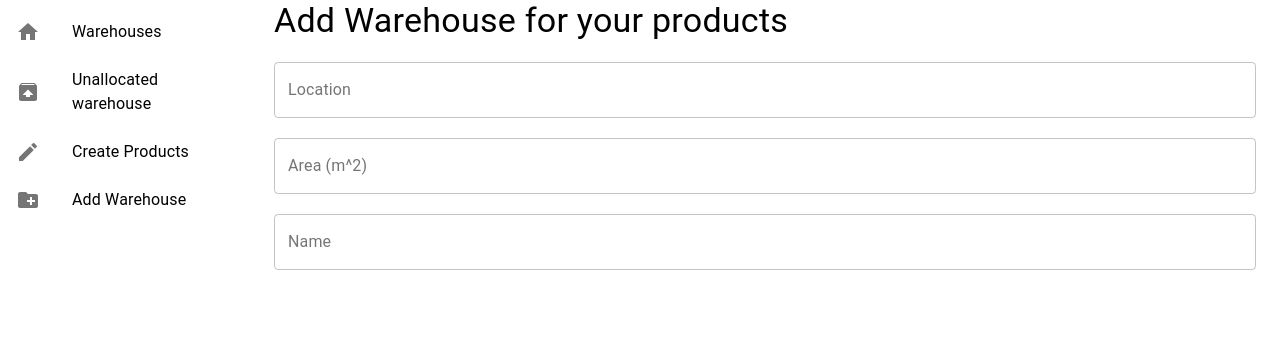
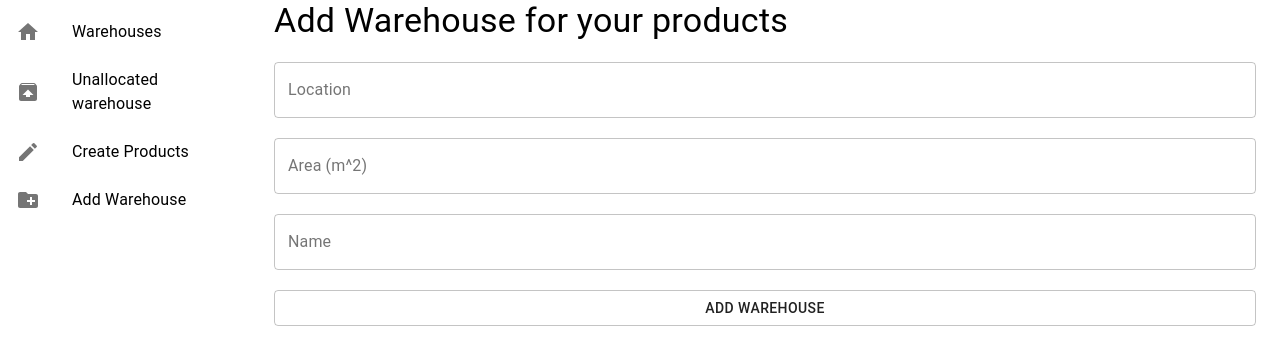
Before and after one commit to DmitriyGrosh/Warehouse, a React app: page /add-warehouse in a window 1280 px wide. Shown: the top 364 px of the page. Built offline with nearby package versions, Linux system fonts and the light colour scheme.

Commit message:
added logical for "add warehouse page"

```diff
--- a/package.json
+++ b/package.json
@@ -44,6 +44,7 @@
     "prettier": "^2.3.2",
     "react": "^17.0.2",
     "react-dom": "^17.0.2",
+    "react-hook-form": "^7.13.0",
     "react-redux": "^7.2.4",
     "react-router-dom": "^5.2.0"
   }
--- /dev/null
+++ b/src/components/main/TextError.js
@@ -0,0 +1,10 @@
+import React from "react"
+import {Typography, withStyles} from "@material-ui/core";
+
+const TextError = withStyles({
+  root: {
+    color: 'red'
+  }
+})(Typography)
+
+export default TextError
--- a/src/components/warehouses/AddWarehouse.js
+++ b/src/components/warehouses/AddWarehouse.js
@@ -1,5 +1,10 @@
 import React from 'react'
-import {Box, Container, makeStyles, TextField, Typography} from "@material-ui/core";
+import {Box, Button, Container, FormControl, makeStyles, TextField, Typography} from "@material-ui/core";
+import { useForm } from "react-hook-form";
+import {useDispatch, useSelector} from "react-redux";
+import {addWarehouse} from "../../redux/actions/warehouses"
+
+import TextError from "../main/TextError";
 
 const useStyles = makeStyles({
   box: {
@@ -7,10 +12,36 @@ const useStyles = makeStyles({
     gridGap: '20px',
     gridTemplateColumns: '1fr',
     paddingTop: '20px'
+  },
+  textField: {
+    width: '100%'
   }
 })
 
 const AddWarehouse = () => {
+
+  const dispatch = useDispatch()
+
+  const {getValues, register, trigger, formState: { errors }} = useForm()
+  const warehouses = useSelector(state => state.warehouse)
+
+  const handleAddWarehouse = () => {
+    const preCheckedValues = ["location", "area", "name"]
+
+    trigger(preCheckedValues).then(isValid => {
+      const formData = getValues()
+      const {location, area, name} = formData
+      const newWarehouse = {
+        idWareHouse: warehouses.length + 1,
+        location,
+        area,
+        products: [],
+        name
+      }
+
+      isValid && dispatch(addWarehouse(newWarehouse))
+    })
+  }
 
   const classes = useStyles()
   return (
@@ -19,21 +50,48 @@ const AddWarehouse = () => {
         Add Warehouse for your products
       </Typography>
       <Box className={classes.box}>
+        <Box>
           <TextField
+            className={classes.textField}
             label="Location"
             type="text"
             variant="outlined"
+            inputProps={{
+              ...register("location", {required: true})
+            }}
+            error={!!errors.location}
           />
+          {!!errors.location && <TextError>You should write location of warehouse</TextError>}
+        </Box>
+        <Box>
           <TextField
+            className={classes.textField}
             label="Area (m^2)"
-          type="text"
+            type="number"
             variant="outlined"
+            inputProps={{
+              ...register("area", {required: true})
+            }}
+            error={!!errors.area}
           />
+          {!!errors.area && <TextError>You should write number of area in warehouse</TextError>}
+        </Box>
+        <Box>
           <TextField
+            className={classes.textField}
             label="Name"
             type="text"
             variant="outlined"
+            inputProps={{
+              ...register("name", {required: true})
+            }}
+            error={!!errors.name}
           />
+          {!!errors.name && <TextError>You should write name of warehouse</TextError>}
+        </Box>
+          <Button onClick={handleAddWarehouse} variant="outlined">
+            Add Warehouse
+          </Button>
       </Box>
     </Container>
   )
--- a/src/redux/actions/warehouses.js
+++ b/src/redux/actions/warehouses.js
@@ -1,9 +1,17 @@
 import {ADD_PRODUCT} from "../types/warehouse";
+import {ADD_WAREHOUSE} from "../types/warehouse";
 
 export const addProduct = (value) => {
-  console.log('==========>value', value)
   return {
     type: ADD_PRODUCT,
     value
   }
 }
+
+export const addWarehouse = (value) => {
+  console.log('==========>value', value)
+  return {
+    type: ADD_WAREHOUSE,
+    value
+  }
+}
--- a/src/redux/reducers/warehouses.js
+++ b/src/redux/reducers/warehouses.js
@@ -1,4 +1,5 @@
 import {ADD_PRODUCT} from "../types/warehouse";
+import {ADD_WAREHOUSE} from "../types/warehouse";
 
 const initialStateWarehouses =
   [{
@@ -19,6 +20,8 @@ export const wareHouseReducer = (state = initialStateWarehouses, action) => {
   switch (action.type) {
     case ADD_PRODUCT:
       return [{...state, products: [...state.products, action.value]}]
+    case ADD_WAREHOUSE: {}
+      return [...state, action.value]
     default:
       return state
   }
--- a/src/redux/types/warehouse.js
+++ b/src/redux/types/warehouse.js
@@ -1 +1,2 @@
 export const ADD_PRODUCT = 'ADD_PRODUCT'
+export const ADD_WAREHOUSE = 'ADD_WAREHOUSE'
```
Lines whose indentation alone changed are shown as unchanged.
